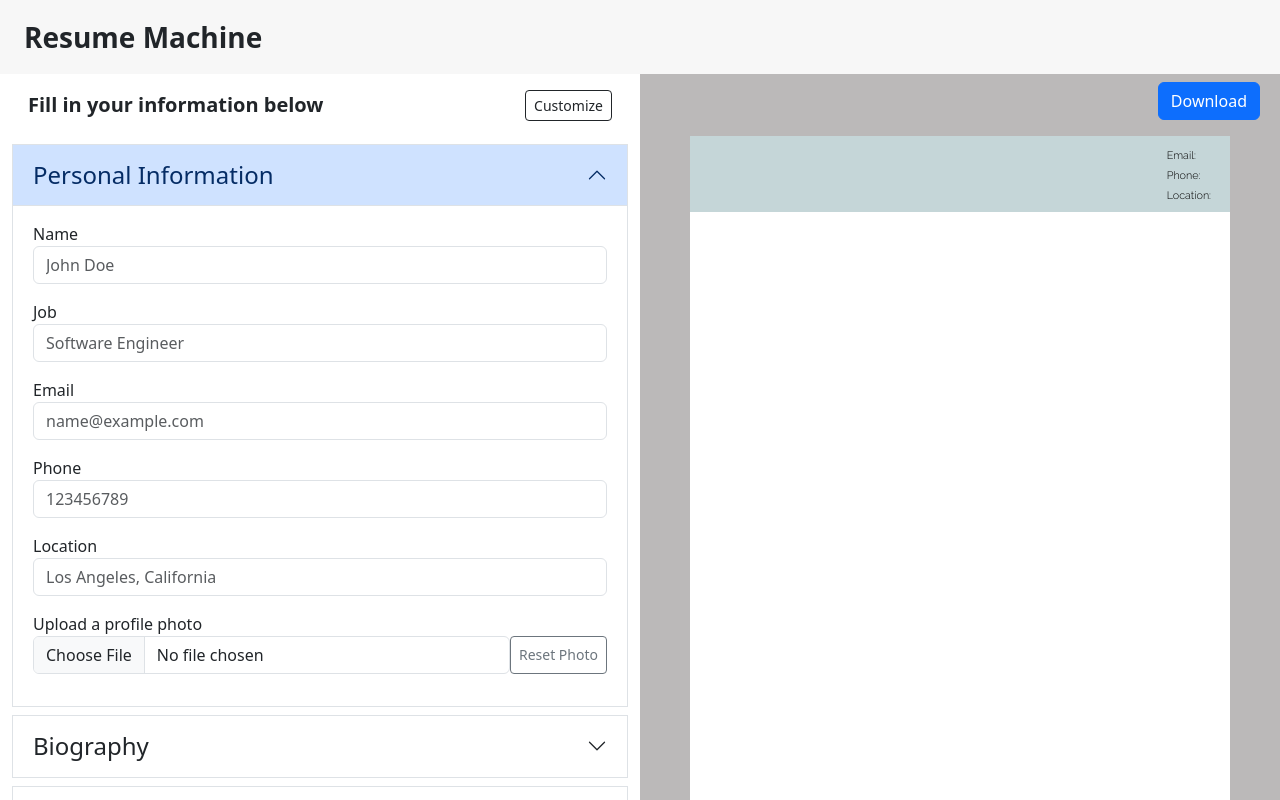
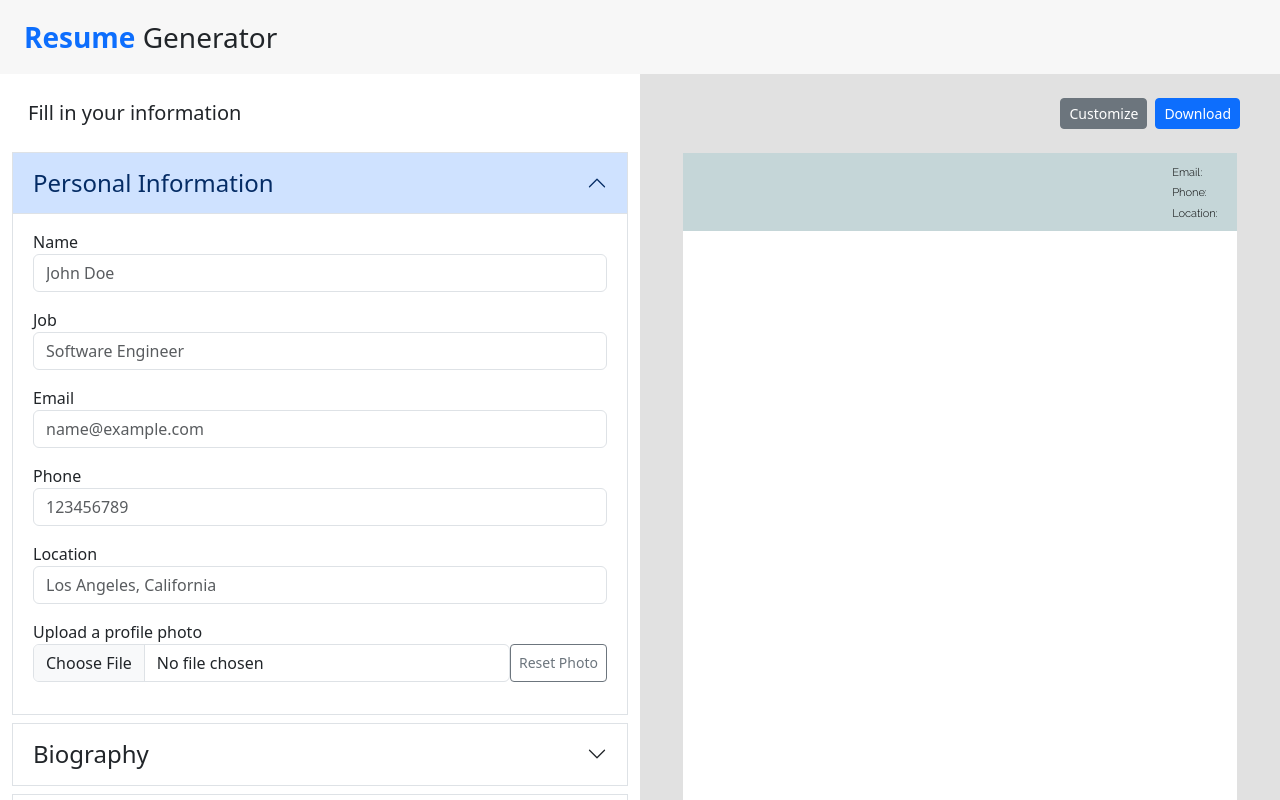
Before and after one commit to HarryAhnHS/cv-builder, a React (Vite) app: page / in a window 1280 px wide. Shown: the top 800 px of the page. Built offline with nearby package versions, Linux system fonts and the light colour scheme.

Commit message:
feat: handle present enddates

```diff
--- a/src/components/Content.jsx
+++ b/src/components/Content.jsx
@@ -26,8 +26,8 @@ function Content() {
         <>
             <section className="container-fluid">
                 <div className='row'>
-                    <Loader setForm = {setForm} theme = {theme} setTheme = {setTheme}/>
-                    <Output form = {form} theme = {theme}/>
+                    <Loader setForm = {setForm}/>
+                    <Output form = {form} theme = {theme} setTheme = {setTheme}/>
                 </div>
             </section>
         </>
--- a/src/components/Footer.jsx
+++ b/src/components/Footer.jsx
@@ -2,7 +2,7 @@ function Footer() {
     return (
         <>
             <section className="footer">
-                Footer
+
             </section>
         </>
     )
--- a/src/components/Header.jsx
+++ b/src/components/Header.jsx
@@ -2,7 +2,7 @@ function Header() {
     return (
         <>
             <section className="d-flex align-items-center py-3 px-4" style={{backgroundColor: '#F7F7F7'}}>
-                <div className="fs-3 fw-bold">Resume Machine</div>
+                <div className="fs-3 fw-light"><span className="fw-bold text-primary">Resume</span> Generator</div>
             </section>
         </>
     )
--- a/src/components/Loader.jsx
+++ b/src/components/Loader.jsx
@@ -1,23 +1,15 @@
 import '../styles/Loader.css'
-
-import {useState} from 'react';
 
 import Bio from './Loader/Bio';
 import Personal from './Loader/Personal';
 import Education from './Loader/Education';
 import Experience from './Loader/Experience';
 import Categories from './Loader/Categories';
-import Styles from './Loader/Styles';
+
 
 import Accordion from 'react-bootstrap/Accordion';
-import Modal from  'react-bootstrap/Modal';
-import Button from 'react-bootstrap/Button';
 
-function Loader({setForm, theme, setTheme}) {
-
-    const [showModal, setShowModal] = useState(false);
-    const handleClose = () => setShowModal(false);
-    const handleShow = () => setShowModal(true);
+function Loader({setForm}) {
 
     const handleFormField = (setForm) => (section, data) => {
         setForm((prev) => {
@@ -29,30 +21,15 @@ function Loader({setForm, theme, setTheme}) {
 
     return (
             <div className="loader col-sm-12 col-md-6 order-2 order-md-1" style={{backgroundColor: '#FFFFFF'}}>
-                    <div className='d-flex mb-2 mx-3'>
-                        <div className="fs-5 fw-bold py-3 flex-grow-1">Fill in your information below</div>
-                        <div className="d-flex align-items-center justify-content-center">
-                            <Button variant="outline-dark" size="sm" className='align-middle' onClick={handleShow}>
-                                Customize
-                            </Button>
-                        </div>
-
-                    </div>
-
-                <Modal show={showModal} onHide={handleClose}>
-                    <Modal.Header closeButton>
-                    <Modal.Title>Customize your resume</Modal.Title>
-                    </Modal.Header>
-                    <Modal.Body>
-                        <Styles theme={theme} setTheme={setTheme}/>
-                    </Modal.Body>
-                </Modal>
+                <div className='mx-3'>
+                    <div className="fs-5 fw-light py-4 flex-grow-1">Fill in your information</div>
+                </div>
 
 
                 <Accordion defaultActiveKey="0">
                     <Accordion.Item style={{borderRadius: 0}} eventKey="0">
                             <Accordion.Header>
-                                <div className="fs-4 fw-light">Personal Information</div>
+                                <div className="fs-4 fw-lighter">Personal Information</div>
                             </Accordion.Header>
                             <Accordion.Body>
                                 <Personal onDataChange = {handleFormField(setForm)}/>
@@ -60,7 +37,7 @@ function Loader({setForm, theme, setTheme}) {
                     </Accordion.Item>
                     <Accordion.Item eventKey="1">
                         <Accordion.Header>
-                            <div className="fs-4 fw-light">Biography</div>
+                            <div className="fs-4 fw-lighter">Biography</div>
                         </Accordion.Header>
                         <Accordion.Body>
                             <Bio onDataChange = {handleFormField(setForm)}/>
@@ -69,7 +46,7 @@ function Loader({setForm, theme, setTheme}) {
 
                     <Accordion.Item eventKey="2">
                         <Accordion.Header>
-                            <div className="fs-4 fw-light">Education</div>
+                            <div className="fs-4 fw-lighter">Education</div>
                         </Accordion.Header>
                         <Accordion.Body>
                             <Education onDataChange = {handleFormField(setForm)}/>
@@ -78,7 +55,7 @@ function Loader({setForm, theme, setTheme}) {
 
                     <Accordion.Item eventKey="3">
                         <Accordion.Header>
-                            <div className="fs-4 fw-light">Experience</div>
+                            <div className="fs-4 fw-lighter">Experience</div>
                         </Accordion.Header>
                         <Accordion.Body>
                             <Experience onDataChange = {handleFormField(setForm)}/>
--- a/src/components/Loader/Categories.jsx
+++ b/src/components/Loader/Categories.jsx
@@ -177,9 +177,7 @@ function Categories({onDataChange}) {
                         return (
                         <Accordion.Item eventKey={entry.uuid} key={entry.uuid}>
                             <Accordion.Header>
-                            <div className="fs-4 fw-light">
-                                {entry.categoryTitle}
-                            </div>
+                            <div className="fs-4 fw-lighter">{entry.categoryTitle}</div>
                             </Accordion.Header>
                             <Accordion.Body>
                                 <NewCategory
--- a/src/components/Output.jsx
+++ b/src/components/Output.jsx
@@ -1,8 +1,19 @@
 import '../styles/Output.css'
 
-function Output({form, theme}) {
+import { useState } from 'react';
+
+import Modal from  'react-bootstrap/Modal';
+import Button from 'react-bootstrap/Button';
+import Styles from './Loader/Styles';
+
+
+function Output({form, theme, setTheme}) {
     console.log("Rendering output with form:", form);
     console.log("Rendering output with theme:", theme);
+
+    const [showModal, setShowModal] = useState(false);
+    const handleClose = () => setShowModal(false);
+    const handleShow = () => setShowModal(true);
 
     function getFont() {
         let fontNames = ['Raleway', 'Lora', 'Quicksand']
@@ -25,13 +36,32 @@ function Output({form, theme}) {
         return (L > 0.179) ? '#000000' : '#FFFFFF';
     }
 
+    // function downloadPDF(){}
+
 
     return (
-            <div className="output col-sm-12 col-md-6 order-1 order-md-2 d-flex flex-column">
-                <div className='m-2 align-self-end'>
-                    <button className='btn btn-primary'>Download</button>
+            <div className="output col-sm-12 col-md-6 order-1 order-md-2 d-flex flex-column" style={{
+                backgroundColor: '#e1e1e1'
+            }}>
+
+                <div className="d-flex align-items-center justify-content-end m-4">
+                    <Button variant="secondary" size="sm" className='align-middle mx-1' onClick={handleShow}>
+                        Customize
+                    </Button>
+                    <Button variant="primary" size="sm" className='align-middle mx-1' onClick={handleShow}>
+                        Download
+                    </Button>
                 </div>
-                <div className='m-2 d-flex justify-content-center'>
+
+                <Modal show={showModal} onHide={handleClose}>
+                    <Modal.Header closeButton>
+                    <Modal.Title>Customize your resume</Modal.Title>
+                    </Modal.Header>
+                    <Modal.Body>
+                        <Styles theme={theme} setTheme={setTheme}/>
+                    </Modal.Body>
+                </Modal>
+                <div className='mb-5 d-flex justify-content-center'>
                     <div
                         className='deliverable-output g-0 p-0 flex-fill'
                         style={
--- a/src/styles/Loader.css
+++ b/src/styles/Loader.css
@@ -1,5 +1,7 @@
 
-/* Customize Bootstrap Accordion Component */
+
+
+/* Loader overrides */
 .accordion-item, .accordion-button {
     border-radius: 0 !important;
 }
@@ -9,185 +11,10 @@
     border-top: var(--bs-accordion-border-width) solid var(--bs-accordion-border-color) !important;
 }
 
-input, button {
-    font-family: "Roboto", system-ui, Avenir, Helvetica, Arial, sans-serif;
-}
-
 .form-label {
     margin-bottom: 0 !important;
 }
 
-/* .loader {
-    width: 50%;
-
-    background-color: #bbb9b9;
-    color: black;
+input, button {
+    font-family: "Roboto", system-ui, Avenir, Helvetica, Arial, sans-serif;
 }
-
-.loader-box {
-    background-color: #FFFFFF;
-    color: black;
-
-    margin: 15px 0px;
-}
-
-.loader-title {
-    padding-top: 15px;
-    padding-left: 15px;
-
-    margin: 0;
-}
-
-/* Form */
-
-/* label {
-    display: flex;
-    flex-direction: column;
-
-    width: 80%;
-
-    margin: 0 auto;
-}
-
-input, textarea {
-    width: 100%;
-}
-
-.form-input-date {
-    width: 40%;
-}
-
-.form-input-textarea {
-    width: 90%;
-}
-
-.form-inputs {
-    display: flex;
-    flex-wrap: wrap;
-
-    justify-content: center;
-
-    gap: 15px;
-
-    padding: 15px;
-}
-
-.form-inputs.personal {
-    display: flex;
-    flex-wrap: wrap;
-
-    justify-content: center;
-
-    gap: 15px;
-
-    padding: 15px;
-}
-
-.form-inputs.categories {
-    display: flex;
-    flex-direction: column;
-    align-items: center;
-}
-
-.form-inputs.categories > label {
-    width: 100%;
-}
-
-.form-inputs.categories > input {
-    margin: 0 auto;
-}
-
-.form-controls {
-    padding-left: 15px;
-    padding-bottom: 15px;
-}
-
-.form-controls > button {
-    margin-right: 15px;
-}
-
-#cancel {
-
-}
-
-#save {
-
-}
-
-/* List Display */
-/* .list {
-    display: flex;
-    flex-direction: column;
-}
-
-
-.entry {
-    padding:  15px 0;
-
-    display: flex;
-
-    background-color: #e2e2e2;
-}
-
-.entry-summary {
-    flex: 1;
-
-    margin-left: 15px;
-}
-
-.entry-controls > * {
-    margin: 0px 5px;
-}
-
-#new-entry {
-    width: 100%;
-    margin: 15px auto;
-}
-
-#add-category-item {
-    width: 100%;
-    margin: 15px auto;
-}
-
-/* Personal avatar form input */
-/* .form-inputs-avatar {
-    display: flex;
-}
-
-input#avatar {
-    display: flex;
-}
-
-
-/* Styles */
-/* .form.styles {
-    display: flex;
-    flex-direction: column;
-
-    gap: 15px;
-
-    padding: 15px;
-}
-
-.layouts, .fonts, .accent-color {
-    display: flex;
-    flex-direction: column;
-    margin-bottom: 15px;
-}
-
-.style-inputs {
-    display: flex;
-    justify-content: center;
-}
-
-.style-inputs > button {
-    width: 33%;
-}
-
-.style-inputs > button.active {
-    color: blue;
-}
-
-.style-label {
-    margin-bottom: 5px;
-} */
--- a/src/styles/Output.css
+++ b/src/styles/Output.css
@@ -5,14 +5,6 @@
 /* font-family: "Quicksand", sans-serif; */
 @import url('https://fonts.googleapis.com/css2?family=Lora:ital,wght@0,400..700;1,400..700&family=Quicksand:wght@300..700&family=Raleway:ital,wght@0,100..900;1,100..900&display=swap');
 
-
-.output {
-    width: 50%;
-
-    background-color: #bbb9b9;
-
-    box-sizing: border-box;
-}
 
 .deliverable-output {
     aspect-ratio: 1/ 1.41;
@@ -26,5 +18,3 @@
 
     container-type: size;
 }
-
-/* Custom classes */
```
Also changed, not shown: src/components/Loader/Education.jsx (+7 -2 lines), src/components/Loader/Experience.jsx (+7 -2 lines), src/components/Loader/NewCategory.jsx (+16 -3 lines), src/components/Loader/Styles.jsx (+4 -4 lines).
